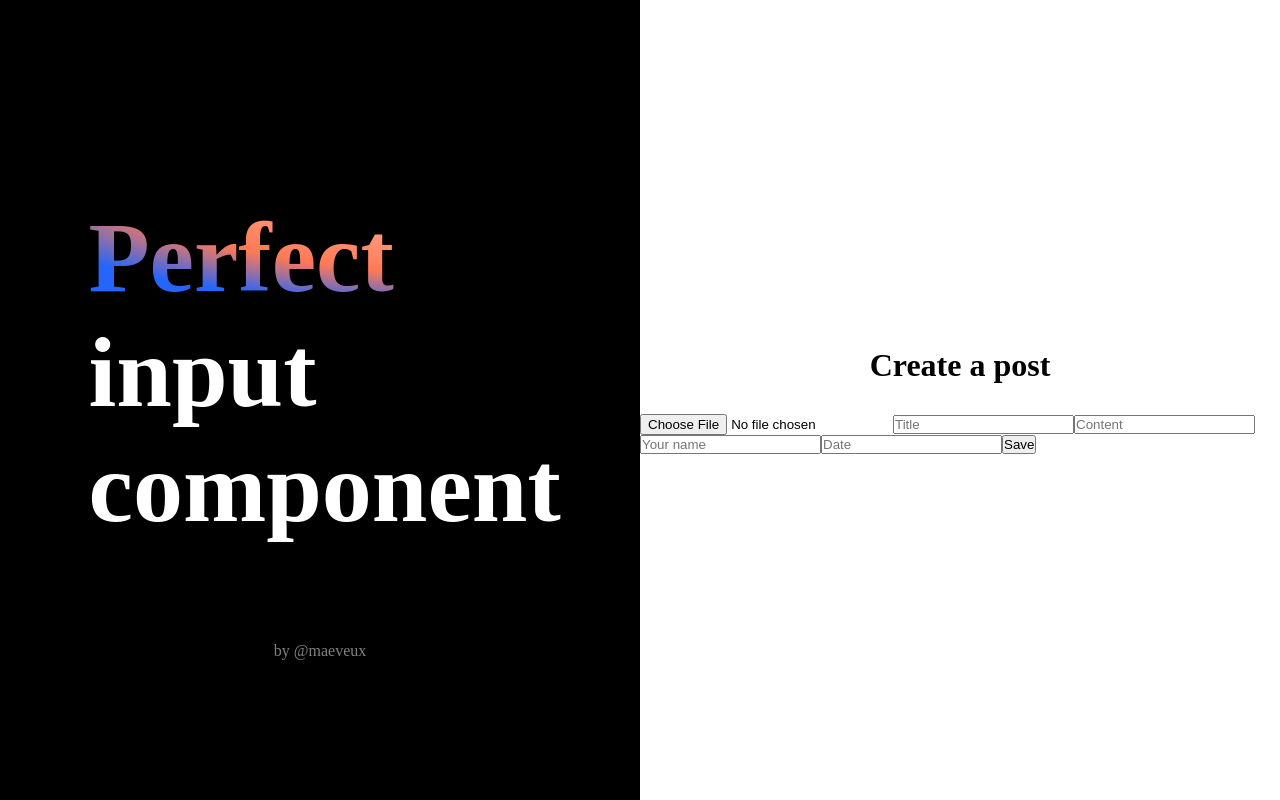
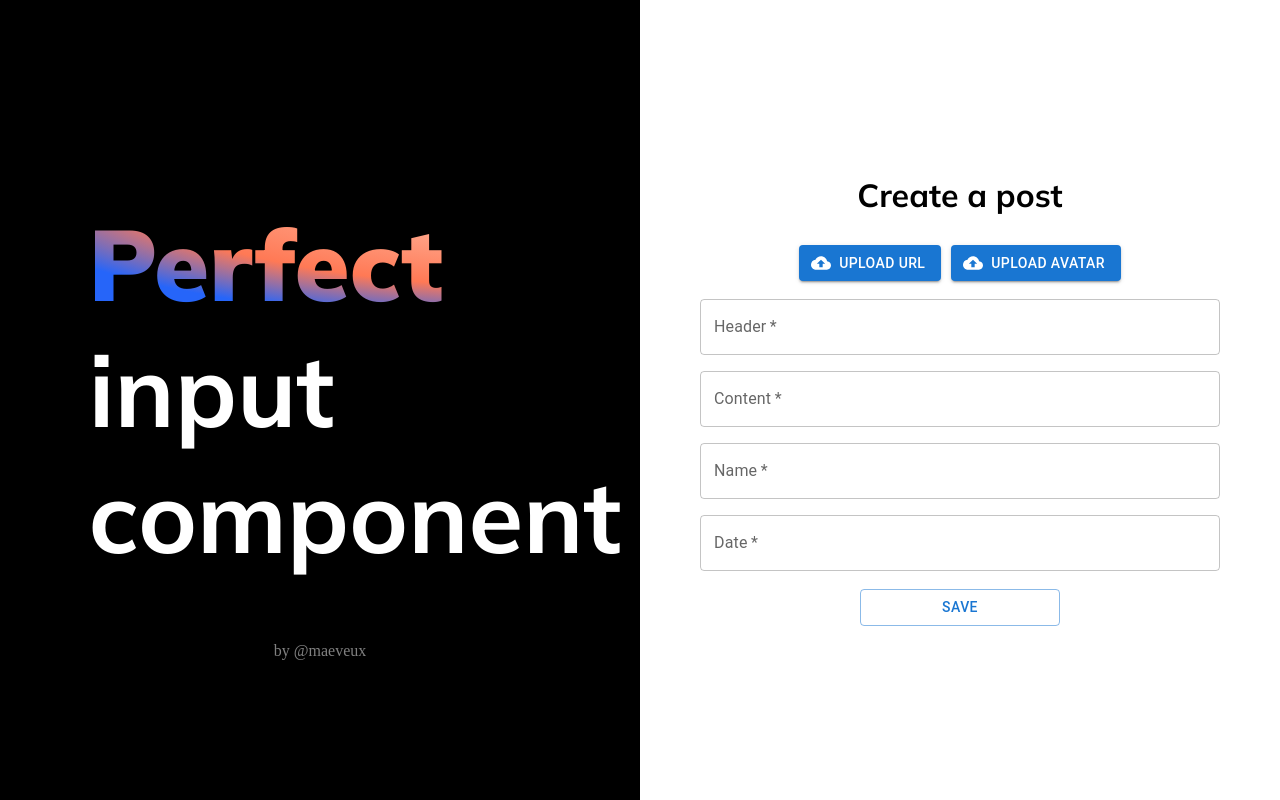
Before and after one commit to TurboldCH/leap-first-app, a Next.js app: page /blog/create in a window 1280 px wide. Built offline with nearby package versions, Linux system fonts and the light colour scheme; no server answers.

Commit message:
Created Post Input

```diff
--- a/app/blog/create/page.tsx
+++ b/app/blog/create/page.tsx
@@ -3,9 +3,12 @@
 import { addDoc, collection, getFirestore } from "firebase/firestore";
 import { useState } from "react";
 import { firebaseApp } from "../../firebase";
-import { TextField, styled } from "@mui/material";
 import { Footer } from "@/app/Footer/footer";
 import React from "react";
+import { getDownloadURL, ref, getStorage, uploadBytes } from "firebase/storage";
+import styled from "@emotion/styled";
+import { Box, Button, TextField } from "@mui/material";
+import CloudUploadIcon from "@mui/icons-material/CloudUpload";
 
 const ContainerStyle = styled("div")({
   display: "flex",
@@ -15,22 +18,65 @@ const ContainerStyle = styled("div")({
   maxWidth: "1440px",
   position: "relative",
 });
+const VisuallyHiddenInput = styled("input")({
+  clip: "rect(0 0 0 0)",
+  clipPath: "inset(50%)",
+  height: 1,
+  overflow: "hidden",
+  position: "absolute",
+  bottom: 0,
+  left: 0,
+  whiteSpace: "nowrap",
+  width: 1,
+});
 
 export default function Home() {
   const [url, setURL] = useState<File>();
+  const [avatar, setAvatar] = useState<File>();
   const [header, setHeader] = useState("");
   const [content, setContent] = useState("");
   const [name, setName] = useState("");
   const [date, setDate] = useState("");
   const db = getFirestore(firebaseApp);
+  const storage = getStorage(firebaseApp);
 
-  const handleSelectedFile = (files: any) => {
+  const handleSelectedFileURL = (files: any) => {
     if (files && files[0].size < 10000000) {
       console.log(files[0], "File uploaded");
-      setURL(files[0].name);
-      console.log("URL set");
+      setURL(files[0]);
     } else {
       console.log("File size too large");
+    }
+  };
+
+  const handleSelectedFileAvatar = (files: any) => {
+    if (files && files[0].size < 10000000) {
+      console.log(files[0], "File uploaded");
+      setAvatar(files[0]);
+    } else {
+      console.log("File size too large");
+    }
+  };
+
+  const uploadFileToStorage = async () => {
+    console.log(url?.name);
+    const storageRef = ref(storage, url?.name);
+    try {
+      await uploadBytes(storageRef, url!);
+      const downloadAvatarURL = await getDownloadURL(
+        ref(storage, avatar?.name)
+      );
+      const downlaodUrl = await getDownloadURL(ref(storage, url?.name));
+      await addDoc(collection(db, "blog"), {
+        url: downlaodUrl,
+        header: header,
+        content: content,
+        name: name,
+        date: date,
+        avatar: downloadAvatarURL,
+      });
+    } catch (error) {
+      console.log(error);
     }
   };
 
@@ -49,6 +95,7 @@ export default function Home() {
       >
         <h1
           style={{
+            fontFamily: "'mulish', sans-serif",
             paddingTop: "200px",
             width: "463px",
             display: "flex",
@@ -92,53 +139,95 @@ export default function Home() {
           gap: "30px",
         }}
       >
-        <h1>Create a post</h1>
-        <div>
-          <input
-            type="file"
-            placeholder="Background file"
+        <h1 style={{ fontFamily: "'mulish', sans-serif" }}>Create a post</h1>
+        <div
+          style={{
+            display: "flex",
+            flexDirection: "column",
+            gap: "10px",
+            alignItems: "center",
+          }}
+        >
+          <div style={{display:"flex", gap: "10px"}}>
+            <Button
               onChange={(event) => {
-              handleSelectedFile(event.target.files);
-              console.log(event.target.files, "Event target files");
+                handleSelectedFileURL(event.target.files);
               }}
-          />
-          <input
+              component="label"
+              variant="contained"
+              startIcon={<CloudUploadIcon />}
+            >
+              Upload URL
+              <VisuallyHiddenInput type="file" />
+            </Button>
+            <Button
+              onChange={(event) => {
+                handleSelectedFileAvatar(event.target.files);
+              }}
+              component="label"
+              variant="contained"
+              startIcon={<CloudUploadIcon />}
+            >
+              Upload Avatar
+              <VisuallyHiddenInput type="file" />
+            </Button>
+          </div>
+          <Box
+            style={{ display: "flex", flexDirection: "column" }}
+            component="form"
+            sx={{
+              "& .MuiTextField-root": { m: 1, width: "65ch" },
+            }}
+            noValidate
+            autoComplete="off"
+          >
+            <TextField
+              required
+              id="outlined-required"
+              label="Header"
+              placeholder="Your Title Goes Here"
               onChange={(event) => {
                 setHeader(event.target.value);
               }}
-            placeholder="Title"
             />
-          <input
+            <TextField
+              required
+              id="outlined-disabled"
+              label="Content"
+              placeholder="Your Content Goes Here"
               onChange={(event) => {
                 setContent(event.target.value);
               }}
-            placeholder="Content"
             />
-          <input
+            <TextField
+              required
+              id="outlined-password-input"
+              label="Name"
+              placeholder="Your name"
               onChange={(event) => {
                 setName(event.target.value);
               }}
-            placeholder="Your name"
             />
-          <input
+            <TextField
+              required
+              id="outlined-read-only-input"
+              label="Date"
+              placeholder="Januray 21, 2023"
               onChange={(event) => {
                 setDate(event.target.value);
               }}
-            placeholder="Date"
             />
-          <button
+          </Box>
+          <Button
+            style={{ width: "200px" }}
+            variant="outlined"
             onClick={async () => {
-              await addDoc(collection(db, "blog"), {
-                url: url || null,
-                header: header,
-                content: content,
-                name: name,
-                date: date,
-              });
+              uploadFileToStorage();
+              alert("Saved Successfully!");
             }}
           >
             Save
-          </button>
+          </Button>
         </div>
       </div>
     </div>
--- a/next.config.js
+++ b/next.config.js
@@ -1,10 +1,8 @@
 /** @type {import('next').NextConfig} */
-const nextConfig = {images: {
-    remotePatterns: [
-      {        protocol: "https",
-        hostname: "**",
-      },
-    ],
-  },}
+const nextConfig = {
+  images: {
+    remotePatterns: [{ protocol: "https", hostname: "**", }],
+  },
+};
 
-module.exports = nextConfig
+module.exports = nextConfig;
--- a/package.json
+++ b/package.json
@@ -11,6 +11,7 @@
   "dependencies": {
     "@emotion/react": "^11.11.1",
     "@emotion/styled": "^11.11.0",
+    "@mui/icons-material": "^5.14.18",
     "@mui/material": "^5.14.17",
     "dotenv": "^16.3.1",
     "firebase": "^10.6.0",
```
Also changed, not shown: app/blog/page.tsx (+4 -89 lines), 1 other file (tests, documents, lock files or other folders). Lines whose indentation alone changed are shown as unchanged.
